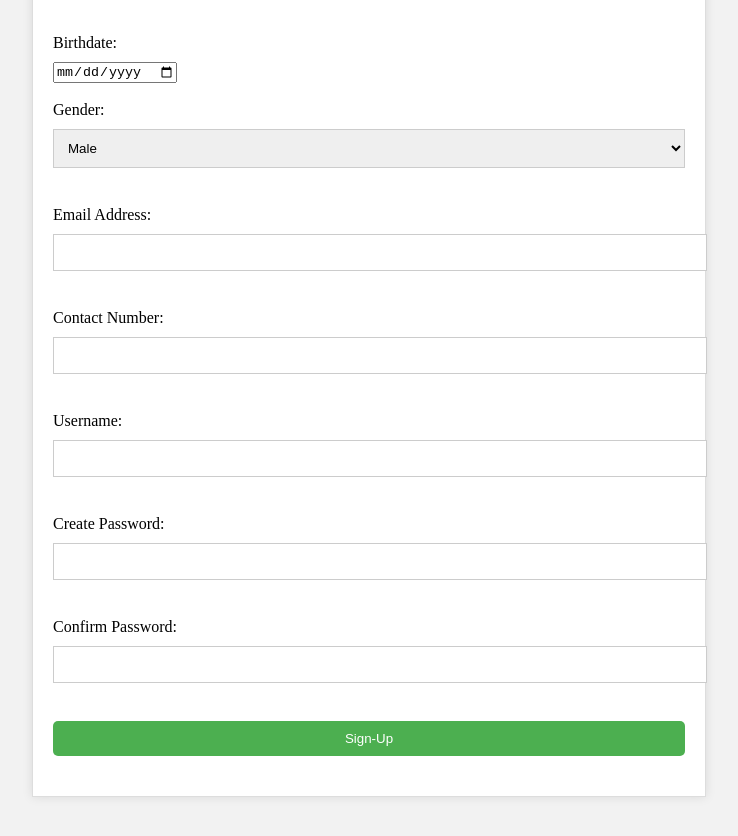
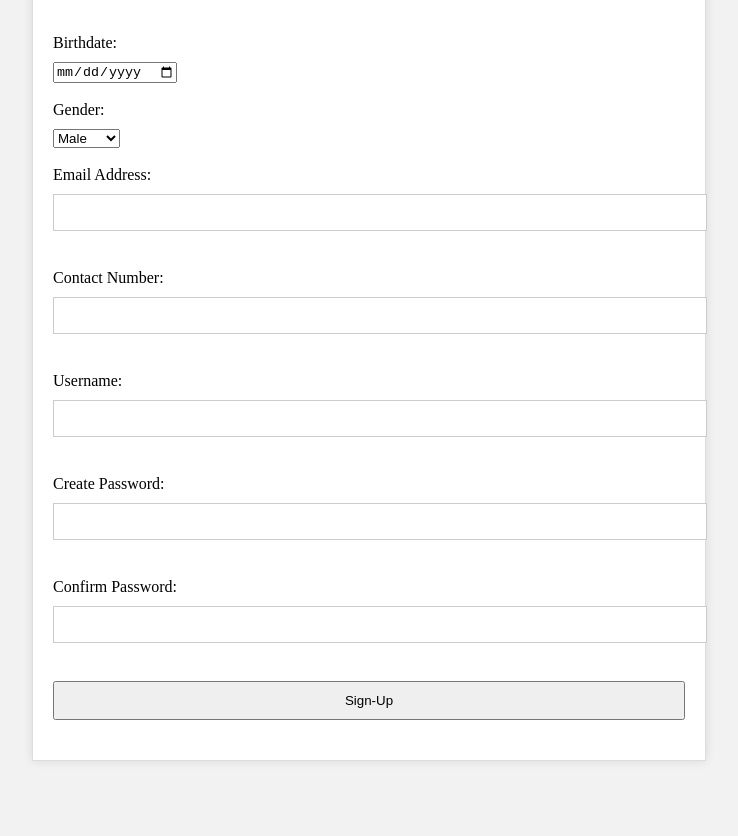
Before and after one commit to heysperry/ACT-WEBTEC, a plain HTML site: page index.html in a window 1280 px wide. Shown: the part 300-1136 px from the top of the page, without its empty margins (271-1009 px from the left). After the commit the page ends 1101 px from the top, so only its background shows below. Drawn offline with Linux system fonts and the light colour scheme.

Commit message:
Update style.css

```diff
--- a/style.css
+++ b/style.css
@@ -15,10 +15,6 @@ h2 {
 	text-align: center;
 }
 
-section {
-	margin-bottom: 20px;
-}
-
 label {
 	display: block;
 	margin-bottom: 10px;
@@ -31,24 +27,7 @@ input[type="text"], input[type="email"], input[type="tel"], input[type="password
 	border: 1px solid #ccc;
 }
 
-select {
+button[type="submit"] {
 	width: 100%;
 	padding: 10px;
 	margin-bottom: 20px;
-	border: 1px solid #ccc;
-}
-
-button[type="submit"], button[type="reset"] {
-	width: 100%;
-	padding: 10px;
-	margin-bottom: 20px;
-	border: none;
-	border-radius: 5px;
-	background-color: #4CAF50;
-	color: #fff;
-	cursor: pointer;
-}
-
-button[type="submit"]:hover, button[type="reset"]:hover {
-	background-color: #3e8e41;
-}
```
